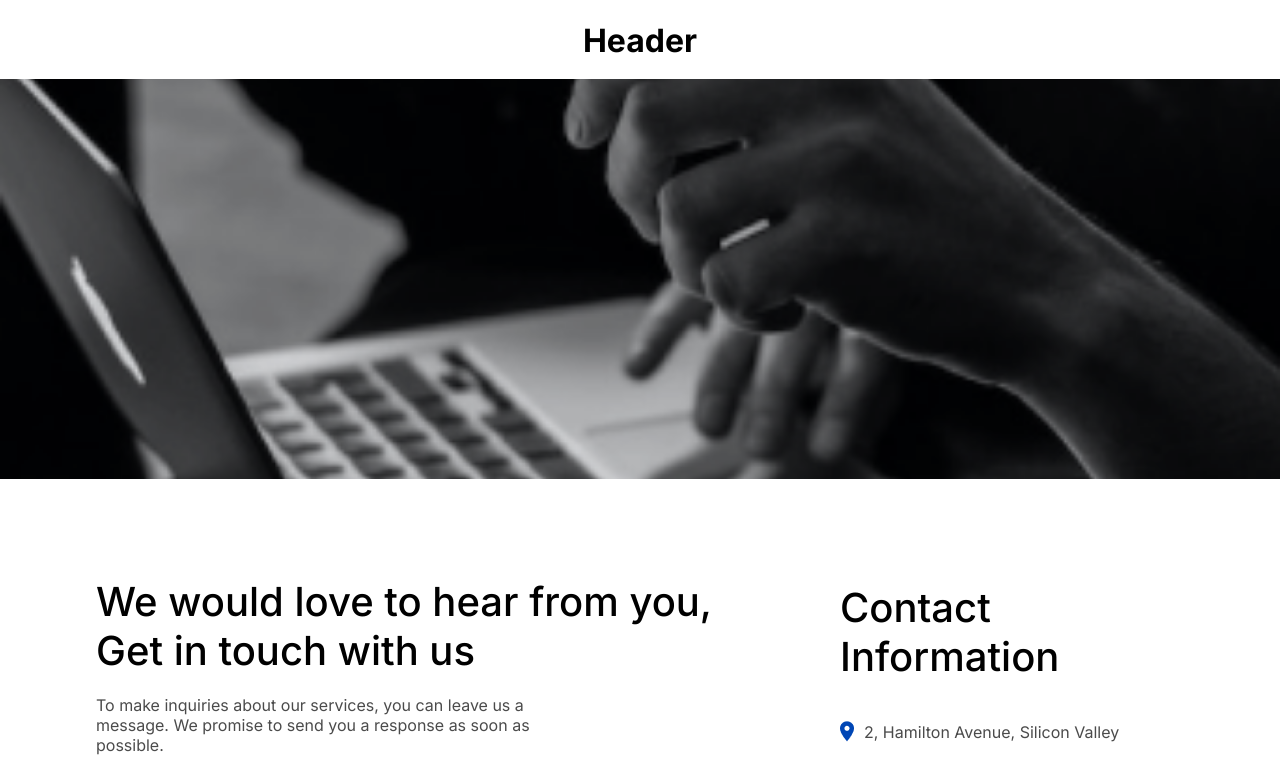
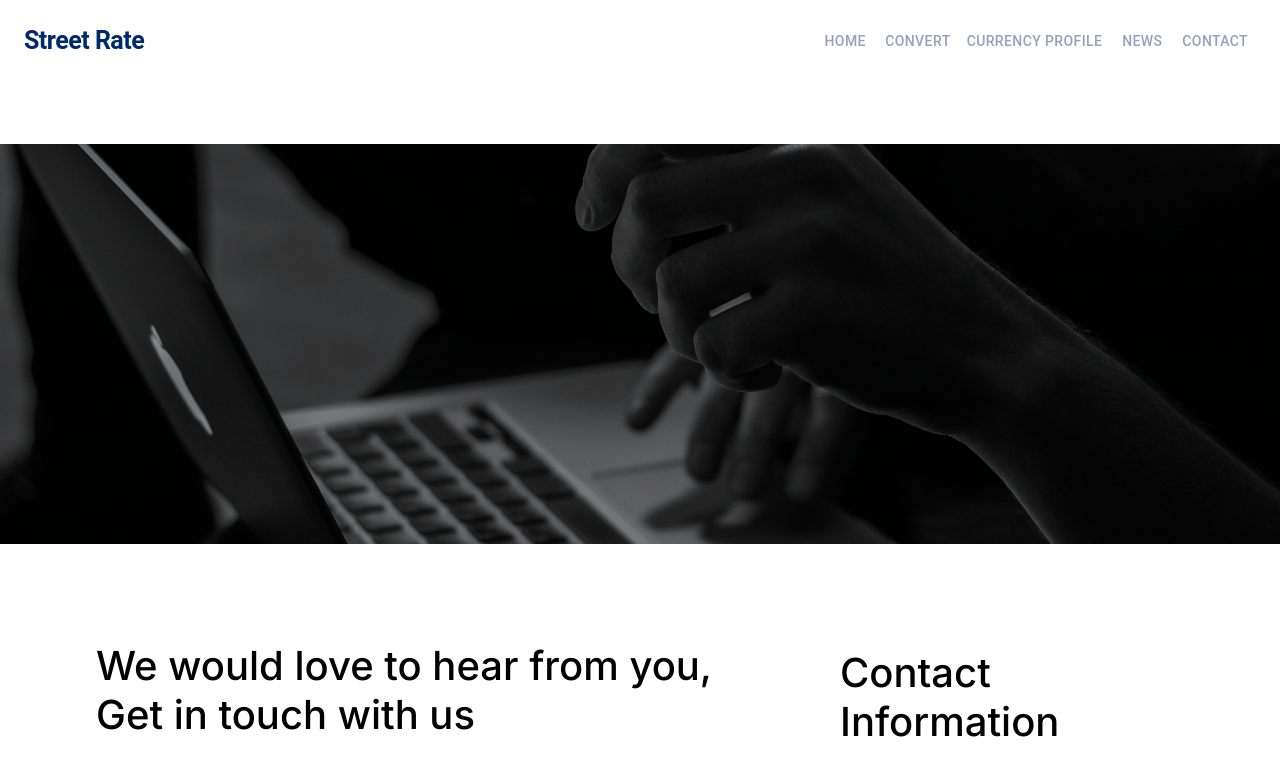
Before and after one commit to c-blaq/bevel-contact-page, a React (Create React App) app: page / in a window 1280 px wide. Shown: the top 761 px of the page. Built offline with nearby package versions, Linux system fonts and the light colour scheme.

Commit message:
feat: header

```diff
--- a/package.json
+++ b/package.json
@@ -6,6 +6,11 @@
     "@testing-library/jest-dom": "^5.16.5",
     "@testing-library/react": "^13.4.0",
     "@testing-library/user-event": "^13.5.0",
+    "@emotion/react": "11.10.5",
+    "@emotion/styled": "11.10.5",
+    "@mui/icons-material": "5.10.14",
+    "@mui/material": "5.10.14",
+    "a": "2.1.2",
     "react": "^18.2.0",
     "react-dom": "^18.2.0",
     "react-scripts": "5.0.1",
--- a/src/component/header/Header.jsx
+++ b/src/component/header/Header.jsx
@@ -1,12 +1,136 @@
-import React from "react";
-import { HeaderStyle } from "./styled/Header.styled";
+import * as React from "react";
+import AppBar from "@mui/material/AppBar";
+import Box from "@mui/material/Box";
+import Divider from "@mui/material/Divider";
+import Drawer from "@mui/material/Drawer";
+import IconButton from "@mui/material/IconButton";
+import List from "@mui/material/List";
+import ListItem from "@mui/material/ListItem";
+import Button from "@mui/material/Button";
+import ListItemButton from "@mui/material/ListItemButton";
+import ListItemText from "@mui/material/ListItemText";
+import MenuIcon from "@mui/icons-material/Menu";
+import Toolbar from "@mui/material/Toolbar";
+import Typography from "@mui/material/Typography";
+import useScrollTrigger from "@mui/material/useScrollTrigger";
+import styled from "styled-components";
 
-const Header = () => {
+const drawerWidth = 240;
+const navItems = ["Home", "Convert", "Currency Profile", "News", "Contact"];
+
+export const Title = styled.h3`
+  font-size: 25px;
+  text-align: ${(props) => props.position.align};
+  margin-top: ${(props) => props.position.marginTop};
+  font-weight: 600;
+  color: #00296b;
+  line-height: 32px;
+  letter-spacing: -0.02em;
+`;
+
+function ElevationScroll(props) {
+  const { children, window } = props;
+  // Note that you normally won't need to set the window ref as useScrollTrigger
+  // will default to window.
+  // This is only being set here because the demo is in an iframe.
+  const trigger = useScrollTrigger({
+    disableHysteresis: true,
+    threshold: 70,
+    target: window ? window() : undefined,
+  });
+
+  return React.cloneElement(children, {
+    elevation: trigger ? 1 : 0,
+  });
+}
+
+export default function NavBar(props) {
+  const { window } = props;
+  const [mobileOpen, setMobileOpen] = React.useState(false);
+
+  const handleDrawerToggle = () => {
+    setMobileOpen(!mobileOpen);
+  };
+
+  const drawer = (
+    <Box onClick={handleDrawerToggle} sx={{ textAlign: "center" }}>
+      <Typography variant="h6" sx={{ my: 2, ml: 2 }}>
+        <Title position={{ align: "left" }}>Street Rate</Title>
+      </Typography>
+      <Divider />
+      <List>
+        {navItems.map((item) => (
+          <ListItem key={item} disablePadding>
+            <ListItemButton sx={{ textAlign: "left" }}>
+              <ListItemText primary={item} />
+            </ListItemButton>
+          </ListItem>
+        ))}
+      </List>
+    </Box>
+  );
+
+  const container =
+    window !== undefined ? () => window().document.body : undefined;
+
   return (
-    <HeaderStyle>
-      <h1>Header</h1>
-    </HeaderStyle>
+    <Box sx={{ display: "flex", marginBottom: { sm: 10 } }}>
+      <ElevationScroll {...props}>
+        <AppBar elevation={0} sx={{ bgcolor: "white" }} component="nav">
+          <Toolbar>
+            <Typography
+              variant="h6"
+              component="div"
+              sx={{
+                flexGrow: 1,
+                display: { sm: "block" },
+              }}
+            >
+              <Title position={{ align: "left" }}>Street Rate</Title>
+            </Typography>
+            <IconButton
+              aria-label="open drawer"
+              edge="start"
+              onClick={handleDrawerToggle}
+              sx={{
+                mr: 2,
+                display: { sm: "none" },
+                color: "#00296B",
+              }}
+            >
+              <MenuIcon />
+            </IconButton>
+            <Box sx={{ display: { xs: "none", sm: "block" } }}>
+              {navItems.map((item) => (
+                <Button key={item} sx={{ color: "#94A3B8" }}>
+                  {item}
+                </Button>
+              ))}
+            </Box>
+          </Toolbar>
+        </AppBar>
+      </ElevationScroll>
+      <Box component="nav">
+        <Drawer
+          container={container}
+          variant="temporary"
+          open={mobileOpen}
+          onClose={handleDrawerToggle}
+          ModalProps={{
+            keepMounted: true, // Better open performance on mobile.
+          }}
+          sx={{
+            display: { xs: "block", sm: "none" },
+            "& .MuiDrawer-paper": {
+              boxSizing: "border-box",
+              width: drawerWidth,
+            },
+          }}
+        >
+          {drawer}
+        </Drawer>
+      </Box>
+      <Toolbar />
+    </Box>
   );
-};
-
-export default Header;
+}
--- a/src/container/contact/styled/Contact.styled.js
+++ b/src/container/contact/styled/Contact.styled.js
@@ -1,5 +1,6 @@
 import styled from "styled-components";
 import contactBg from "../../../assets/images/contact-bg.png";
+import contactBgDesktop from "../../../assets/images/contact-bg-desktop.png";
 
 export const Container = styled.section`
   padding: 0 1rem;
@@ -17,6 +18,7 @@
   width: 100%;
 
   @media (min-width: 768px) {
+    background: url(${contactBgDesktop}) center/cover;
     margin: 0;
     min-height: 331px;
   }
```
Also changed, not shown: src/assets/images/contact-bg-desktop.png (added), 1 other file (tests, documents, lock files or other folders).
